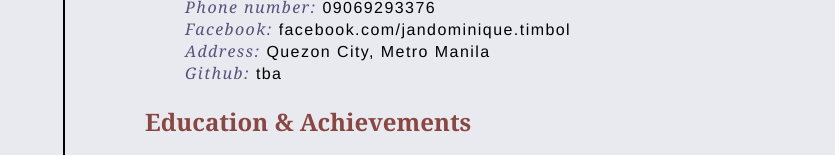
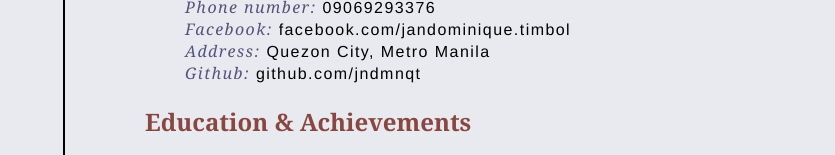
Before and after one commit to jndmnqt/myresume, a plain HTML site: page index.html in a window 1280 px wide. Shown: the part 358-513 px from the top of the page, without its empty margins (445-1280 px from the left). Drawn offline with Linux system fonts and the light colour scheme.

Commit message:
Update index.html

```diff
--- a/index.html
+++ b/index.html
@@ -19,7 +19,7 @@
   <li><i>Phone number:</i> 09069293376</li>
   <li><i>Facebook:</i>  <a href="https://www.facebook.com/jandominique.timbol" target="_blank">facebook.com/jandominique.timbol</a></li>
   <li><i>Address:</i> Quezon City, Metro Manila</li>
-  <li><i>Github:</i>  <a href="https://github.com/jndmnqt" target="_blank">tba</a></li>
+  <li><i>Github:</i>  <a href="https://github.com/jndmnqt" target="_blank">github.com/jndmnqt</a></li>
 </div>
 
 <div>
```
